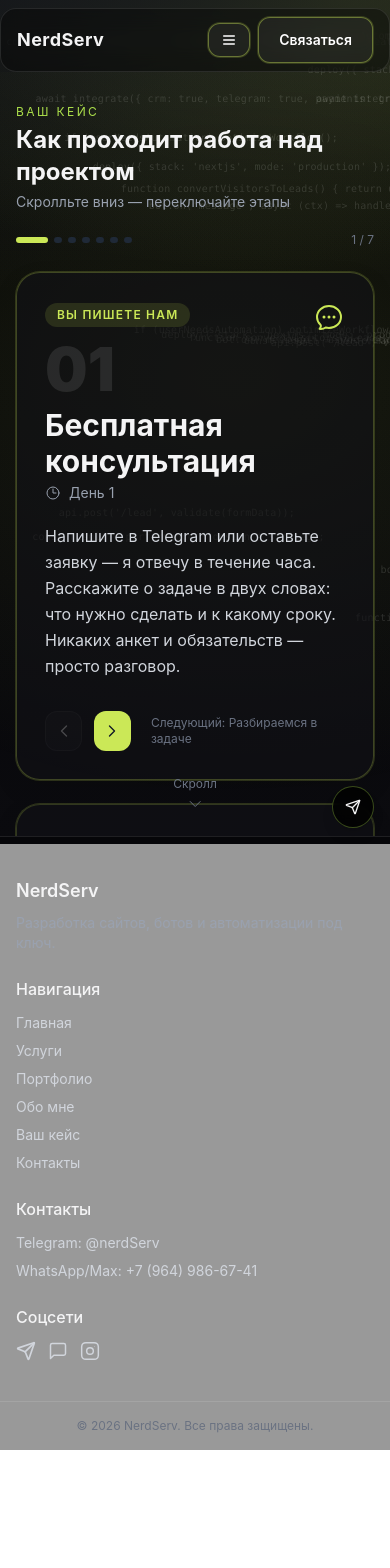
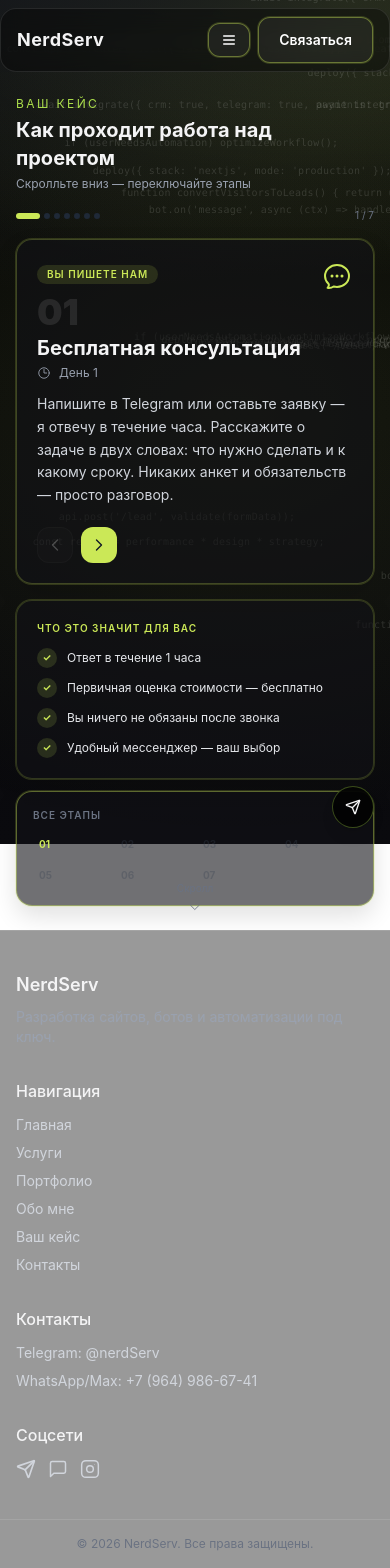
Before and after one commit to Pipata246/nerdServ, a Next.js app: page /your-case in a window 390 px wide. Before the commit the page ends 1450 px from the top, so only its background shows below. Built offline with nearby package versions, Linux system fonts and the light colour scheme.

Commit message:
доработана мобильная верстка

```diff
--- a/src/app/page.tsx
+++ b/src/app/page.tsx
@@ -254,22 +254,22 @@ export default function HomePage() {
                 {/* Right: step preview cards with stagger */}
                 <div className="grid grid-cols-2 gap-3">
                   {[
-                    { n: "01", label: "Бесплатная консультация", hint: "Отвечаю в течение 1 часа", color: "lime" },
-                    { n: "03", label: "Цена и сроки зафиксированы", hint: "Никаких доплат в процессе", color: "violet" },
-                    { n: "04", label: "Следите за прогрессом", hint: "Тестовая среда всегда доступна", color: "orange" },
-                    { n: "06", label: "Запуск под ключ", hint: "Вы получаете клиентов", color: "teal" },
+                    { n: "01", label: "Бесплатная консультация", hint: "Отвечаю в течение 1 часа" },
+                    { n: "03", label: "Цена и сроки зафиксированы", hint: "Никаких доплат в процессе" },
+                    { n: "04", label: "Следите за прогрессом", hint: "Тестовая среда всегда доступна" },
+                    { n: "06", label: "Запуск под ключ", hint: "Вы получаете клиентов" },
                   ].map((s, i) => (
                     <Reveal key={s.n} delay={i * 0.08}>
                       <Link
                         href="/your-case"
-                        className="group relative flex flex-col gap-2 overflow-hidden rounded-2xl border border-white/10 bg-black/20 p-4 backdrop-blur-sm transition hover:border-lime-300/40 hover:bg-lime-300/5"
+                        className="group relative flex flex-col gap-1.5 overflow-hidden rounded-2xl border border-white/10 bg-black/20 p-3 backdrop-blur-sm transition hover:border-lime-300/40 hover:bg-lime-300/5 sm:gap-2 sm:p-4"
                       >
                         <div className="absolute right-0 top-0 h-16 w-16 translate-x-6 -translate-y-6 rounded-full bg-lime-300/5 blur-xl transition group-hover:bg-lime-300/10" />
-                        <span className="relative text-xs font-bold text-lime-300/60 transition group-hover:text-lime-300">
+                        <span className="relative text-[10px] font-bold text-lime-300/60 transition group-hover:text-lime-300 sm:text-xs">
                           Шаг {s.n}
                         </span>
-                        <span className="relative text-sm font-semibold leading-snug text-white">{s.label}</span>
-                        <span className="relative text-xs text-gray-500">{s.hint}</span>
+                        <span className="relative text-xs font-semibold leading-snug text-white sm:text-sm">{s.label}</span>
+                        <span className="relative text-[10px] text-gray-500 sm:text-xs">{s.hint}</span>
                       </Link>
                     </Reveal>
                   ))}
--- a/src/app/your-case/your-case-client.tsx
+++ b/src/app/your-case/your-case-client.tsx
@@ -226,7 +226,7 @@ export function YourCaseClient() {
   return (
     <div
       ref={containerRef}
-      className="relative flex h-[calc(100vh-5rem)] flex-col overflow-hidden"
+      className="relative flex min-h-[calc(100vh-5rem)] flex-col overflow-hidden pb-6"
       onTouchStart={onTouchStart}
       onTouchEnd={onTouchEnd}
     >
@@ -242,31 +242,30 @@ export function YourCaseClient() {
       />
 
       {/* Header */}
-      <div className="container-main relative z-10 pt-8 sm:pt-10">
+      <div className="container-main relative z-10 pt-6 sm:pt-8">
         <motion.div
           initial={{ opacity: 0, y: -16 }}
           animate={{ opacity: 1, y: 0 }}
           transition={{ duration: 0.5 }}
         >
           <p className="text-xs uppercase tracking-[0.2em] text-lime-300/90">Ваш кейс</p>
-          <h1 className="mt-1 text-2xl font-bold sm:text-3xl">Как проходит работа над проектом</h1>
-          <p className="mt-1 text-sm text-gray-400">Скролльте вниз — переключайте этапы</p>
+          <h1 className="mt-1 text-xl font-bold sm:text-2xl lg:text-3xl">Как проходит работа над проектом</h1>
+          <p className="mt-1 text-xs text-gray-400 sm:text-sm">Скролльте вниз — переключайте этапы</p>
         </motion.div>
       </div>
 
       {/* Step progress bar */}
-      <div className="container-main relative z-10 mt-5">
-        <div className="flex items-center gap-1.5">
+      <div className="container-main relative z-10 mt-4">
+        <div className="flex items-center gap-1">
           {STEPS.map((s, i) => (
             <button
               key={i}
               onClick={() => goTo(i, i > active ? 1 : -1)}
-              className="group relative flex flex-col items-center"
               aria-label={s.title}
             >
               <motion.div
                 animate={{
-                  width: i === active ? 32 : 8,
+                  width: i === active ? 24 : 6,
                   backgroundColor: i === active ? step.accent : i < active ? "#4b5563" : "#1f2937"
                 }}
                 transition={{ duration: 0.35, ease: "easeInOut" }}
@@ -274,14 +273,14 @@ export function YourCaseClient() {
               />
             </button>
           ))}
-          <span className="ml-auto text-xs text-gray-500">
+          <span className="ml-auto text-[10px] text-gray-500 sm:text-xs">
             {active + 1} / {TOTAL}
           </span>
         </div>
       </div>
 
       {/* Main card */}
-      <div className="container-main relative z-10 mt-6 flex flex-1 items-center">
+      <div className="container-main relative z-10 mt-4 flex flex-1 items-start sm:mt-6 sm:items-center">
         <div className="w-full">
           <AnimatePresence mode="wait" custom={direction} onExitComplete={() => setIsAnimating(false)}>
             <motion.div
@@ -292,19 +291,19 @@ export function YourCaseClient() {
               animate="center"
               exit="exit"
               transition={{ duration: 0.45, ease: [0.25, 0.46, 0.45, 0.94] }}
-              className="grid gap-6 lg:grid-cols-[1fr_1.1fr]"
+              className="grid gap-4 lg:grid-cols-[1fr_1.1fr] lg:gap-6"
             >
               {/* Left: step info */}
-              <div className="glass rounded-3xl p-7 sm:p-9" style={{ borderColor: `${step.accent}40` }}>
+              <div className="glass rounded-2xl p-5 sm:rounded-3xl sm:p-7" style={{ borderColor: `${step.accent}40` }}>
                 <div className="flex items-start justify-between">
                   <div>
                     <span
-                      className="inline-block rounded-full px-3 py-1 text-xs font-semibold uppercase tracking-widest"
+                      className="inline-block rounded-full px-2.5 py-0.5 text-[10px] font-semibold uppercase tracking-widest sm:px-3 sm:py-1 sm:text-xs"
                       style={{ background: `${step.accent}22`, color: step.accent }}
                     >
                       {step.tag}
                     </span>
-                    <p className="mt-3 text-6xl font-black opacity-10">{step.number}</p>
+                    <p className="mt-2 text-4xl font-black opacity-10 sm:text-5xl lg:text-6xl">{step.number}</p>
                   </div>
                   <motion.div
                     initial={{ rotate: -15, scale: 0.8, opacity: 0 }}
@@ -320,7 +319,7 @@ export function YourCaseClient() {
                   initial={{ opacity: 0, y: 12 }}
                   animate={{ opacity: 1, y: 0 }}
                   transition={{ delay: 0.1, duration: 0.4 }}
-                  className="mt-2 text-3xl font-bold sm:text-4xl"
+                  className="mt-1 text-xl font-bold leading-tight sm:text-2xl lg:text-3xl"
                 >
                   {step.title}
                 </motion.h2>
@@ -331,27 +330,27 @@ export function YourCaseClient() {
                   transition={{ delay: 0.18 }}
                   className="mt-1 flex items-center gap-2"
                 >
-                  <svg viewBox="0 0 24 24" fill="none" stroke="currentColor" strokeWidth="1.5" className="h-4 w-4 text-gray-400">
+                  <svg viewBox="0 0 24 24" fill="none" stroke="currentColor" strokeWidth="1.5" className="h-3.5 w-3.5 text-gray-400">
                     <path strokeLinecap="round" strokeLinejoin="round" d="M12 6v6h4.5m4.5 0a9 9 0 1 1-18 0 9 9 0 0 1 18 0Z" />
                   </svg>
-                  <span className="text-sm text-gray-400">{step.duration}</span>
+                  <span className="text-xs text-gray-400 sm:text-sm">{step.duration}</span>
                 </motion.div>
 
                 <motion.p
                   initial={{ opacity: 0, y: 8 }}
                   animate={{ opacity: 1, y: 0 }}
                   transition={{ delay: 0.2, duration: 0.4 }}
-                  className="mt-5 text-base leading-relaxed text-gray-300"
+                  className="mt-3 text-sm leading-relaxed text-gray-300 sm:mt-5"
                 >
                   {step.description}
                 </motion.p>
 
                 {/* Nav arrows */}
-                <div className="mt-8 flex items-center gap-3">
+                <div className="mt-5 flex items-center gap-2 sm:mt-8 sm:gap-3">
                   <button
                     onClick={() => goTo(active - 1, -1)}
                     disabled={active === 0}
-                    className="flex h-10 w-10 items-center justify-center rounded-xl border border-white/10 bg-white/5 transition hover:bg-white/10 disabled:opacity-25"
+                    className="flex h-9 w-9 items-center justify-center rounded-xl border border-white/10 bg-white/5 transition hover:bg-white/10 disabled:opacity-25"
                     aria-label="Предыдущий этап"
                   >
                     <svg viewBox="0 0 24 24" fill="none" stroke="currentColor" strokeWidth="2" className="h-4 w-4">
@@ -361,7 +360,7 @@ export function YourCaseClient() {
                   <button
                     onClick={() => goTo(active + 1, 1)}
                     disabled={active === TOTAL - 1}
-                    className="flex h-10 w-10 items-center justify-center rounded-xl transition disabled:opacity-25"
+                    className="flex h-9 w-9 items-center justify-center rounded-xl transition disabled:opacity-25"
                     style={{ background: step.accent, color: "#111827" }}
                     aria-label="Следующий этап"
                   >
@@ -370,12 +369,12 @@ export function YourCaseClient() {
                     </svg>
                   </button>
                   {active === TOTAL - 1 && (
-                    <Link href="/contact" className="btn-primary ml-2 text-sm">
+                    <Link href="/contact" className="btn-primary ml-1 text-xs sm:ml-2 sm:text-sm">
                       Начать проект →
                     </Link>
                   )}
                   {active < TOTAL - 1 && (
-                    <span className="ml-2 text-xs text-gray-500">
+                    <span className="ml-2 hidden text-xs text-gray-500 sm:inline">
                       Следующий: {STEPS[active + 1].tag}
                     </span>
                   )}
@@ -383,28 +382,28 @@ export function YourCaseClient() {
               </div>
 
               {/* Right: details */}
-              <div className="flex flex-col gap-4">
+              <div className="flex flex-col gap-3 sm:gap-4">
                 {/* Detail list */}
-                <div className={`glass rounded-3xl bg-gradient-to-br p-7 ${step.color}`} style={{ borderColor: `${step.accent}30` }}>
-                  <p className="mb-4 text-xs font-semibold uppercase tracking-widest" style={{ color: step.accent }}>
+                <div className={`glass rounded-2xl bg-gradient-to-br p-5 sm:rounded-3xl sm:p-7 ${step.color}`} style={{ borderColor: `${step.accent}30` }}>
+                  <p className="mb-3 text-[10px] font-semibold uppercase tracking-widest sm:mb-4 sm:text-xs" style={{ color: step.accent }}>
                     Что это значит для вас
                   </p>
-                  <div className="space-y-3">
+                  <div className="space-y-2.5 sm:space-y-3">
                     {step.details.map((d, i) => (
                       <motion.div
                         key={d}
                         initial={{ opacity: 0, x: 20 }}
                         animate={{ opacity: 1, x: 0 }}
                         transition={{ delay: 0.15 + i * 0.07, duration: 0.35 }}
-                        className="flex items-center gap-3"
+                        className="flex items-start gap-2.5 sm:gap-3"
                       >
                         <span
-                          className="flex h-6 w-6 flex-shrink-0 items-center justify-center rounded-full text-xs font-bold"
+                          className="flex h-5 w-5 flex-shrink-0 items-center justify-center rounded-full text-[10px] font-bold sm:h-6 sm:w-6 sm:text-xs"
                           style={{ background: `${step.accent}25`, color: step.accent }}
                         >
                           ✓
                         </span>
-                        <span className="text-sm text-gray-200">{d}</span>
+                        <span className="text-xs leading-relaxed text-gray-200 sm:text-sm">{d}</span>
                       </motion.div>
                     ))}
                   </div>
@@ -419,27 +418,27 @@ export function YourCaseClient() {
                       animate={{ opacity: 1, y: 0 }}
                       exit={{ opacity: 0 }}
                       transition={{ duration: 0.4 }}
-                      className="glass rounded-3xl p-6"
+                      className="glass rounded-2xl p-5 sm:rounded-3xl sm:p-6"
                       style={{ borderColor: "#cbe85740" }}
                     >
-                      <p className="text-xs uppercase tracking-widest text-lime-300/70">Вы прошли все 7 этапов</p>
-                      <p className="mt-2 text-xl font-bold">Готовы запустить свой проект?</p>
-                      <p className="mt-2 text-sm text-gray-400">
+                      <p className="text-[10px] uppercase tracking-widest text-lime-300/70 sm:text-xs">Вы прошли все 7 этапов</p>
+                      <p className="mt-1.5 text-lg font-bold sm:mt-2 sm:text-xl">Готовы запустить свой проект?</p>
+                      <p className="mt-1.5 text-xs text-gray-400 sm:mt-2 sm:text-sm">
                         Напишите — расскажу, сколько займёт именно ваша задача и что будет на каждом шаге.
                       </p>
-                      <div className="mt-5 flex flex-col gap-3 sm:flex-row">
-                        <Link href="/contact" className="btn-primary w-full justify-center sm:w-auto">
+                      <div className="mt-4 flex flex-col gap-2 sm:flex-row sm:gap-3">
+                        <Link href="/contact" className="btn-primary w-full justify-center text-sm">
                           Начать проект →
                         </Link>
-                        <Link href="https://t.me/nerdServ" target="_blank" rel="noopener noreferrer" className="btn-secondary w-full justify-center text-sm sm:w-auto">
+                        <Link href="https://t.me/nerdServ" target="_blank" rel="noopener noreferrer" className="btn-secondary w-full justify-center text-sm">
                           Написать в Telegram
                         </Link>
                       </div>
-                      <div className="mt-4 flex gap-4 border-t border-white/8 pt-4">
+                      <div className="mt-3 flex justify-around border-t border-white/8 pt-3">
                         {[["40+", "проектов"], ["1 час", "ответ"], ["2 нед.", "гарантия"]].map(([v, l]) => (
                           <div key={l} className="text-center">
-                            <p className="text-base font-black text-lime-300">{v}</p>
-                            <p className="text-[10px] text-gray-500">{l}</p>
+                            <p className="text-sm font-black text-lime-300">{v}</p>
+                            <p className="text-[9px] text-gray-500 sm:text-[10px]">{l}</p>
                           </div>
                         ))}
                       </div>
@@ -451,24 +450,24 @@ export function YourCaseClient() {
                       animate={{ opacity: 1 }}
                       exit={{ opacity: 0 }}
                       transition={{ duration: 0.3 }}
-                      className="glass rounded-3xl p-5"
+                      className="glass rounded-2xl p-4 sm:rounded-3xl sm:p-5"
                     >
-                      <p className="mb-3 text-xs font-semibold uppercase tracking-widest text-gray-500">Все этапы</p>
-                      <div className="grid grid-cols-4 gap-2">
+                      <p className="mb-2 text-[10px] font-semibold uppercase tracking-widest text-gray-500 sm:mb-3 sm:text-xs">Все этапы</p>
+                      <div className="grid grid-cols-4 gap-1 sm:gap-2">
                         {STEPS.map((s, i) => (
                           <button
                             key={i}
                             onClick={() => goTo(i, i > active ? 1 : -1)}
-                            className="rounded-xl p-2 text-left transition hover:bg-white/5"
+                            className="rounded-lg p-1.5 text-left transition hover:bg-white/5 sm:rounded-xl sm:p-2"
                           >
                             <motion.div
                               animate={{ opacity: i === active ? 1 : i < active ? 0.6 : 0.3 }}
                               transition={{ duration: 0.3 }}
                             >
-                              <p className="text-xs font-bold" style={{ color: i === active ? step.accent : i < active ? "#6b7280" : "#374151" }}>
+                              <p className="text-[10px] font-bold sm:text-xs" style={{ color: i === active ? step.accent : i < active ? "#6b7280" : "#374151" }}>
                                 {s.number}
                               </p>
-                              <p className="mt-0.5 text-[10px] leading-tight text-gray-500">{s.tag}</p>
+                              <p className="mt-0.5 hidden text-[8px] leading-tight text-gray-500 sm:block sm:text-[10px]">{s.tag}</p>
                             </motion.div>
                           </button>
                         ))}
@@ -490,15 +489,15 @@ export function YourCaseClient() {
             animate={{ opacity: 1, y: 0 }}
             exit={{ opacity: 0 }}
             transition={{ delay: 1.2 }}
-            className="absolute bottom-6 left-1/2 z-10 -translate-x-1/2"
+            className="absolute bottom-4 left-1/2 z-10 -translate-x-1/2"
           >
             <motion.div
               animate={{ y: [0, 6, 0] }}
               transition={{ repeat: Infinity, duration: 1.4, ease: "easeInOut" }}
               className="flex flex-col items-center gap-1 text-gray-500"
             >
-              <span className="text-xs">Скролл</span>
-              <svg viewBox="0 0 24 24" fill="none" stroke="currentColor" strokeWidth="1.5" className="h-4 w-4">
+              <span className="text-[10px] sm:text-xs">Скролл</span>
+              <svg viewBox="0 0 24 24" fill="none" stroke="currentColor" strokeWidth="1.5" className="h-3.5 w-3.5">
                 <path strokeLinecap="round" strokeLinejoin="round" d="m19.5 8.25-7.5 7.5-7.5-7.5" />
               </svg>
             </motion.div>
--- a/src/components/layout/footer.tsx
+++ b/src/components/layout/footer.tsx
@@ -5,7 +5,7 @@ import { Send } from "lucide-react";
 export function Footer() {
   return (
     <footer className="border-t border-white/10 bg-black/40">
-      <div className="container-main grid gap-6 py-10 sm:gap-8 md:grid-cols-4 md:py-12">
+      <div className="container-main grid gap-8 py-10 sm:grid-cols-2 md:grid-cols-4 md:py-12">
         <div>
           <p className="text-lg font-semibold">NerdServ</p>
           <p className="mt-2 text-sm text-gray-400">Разработка сайтов, ботов и автоматизации под ключ.</p>
```
Also changed, not shown: 1 other file (tests, documents, lock files or other folders).
